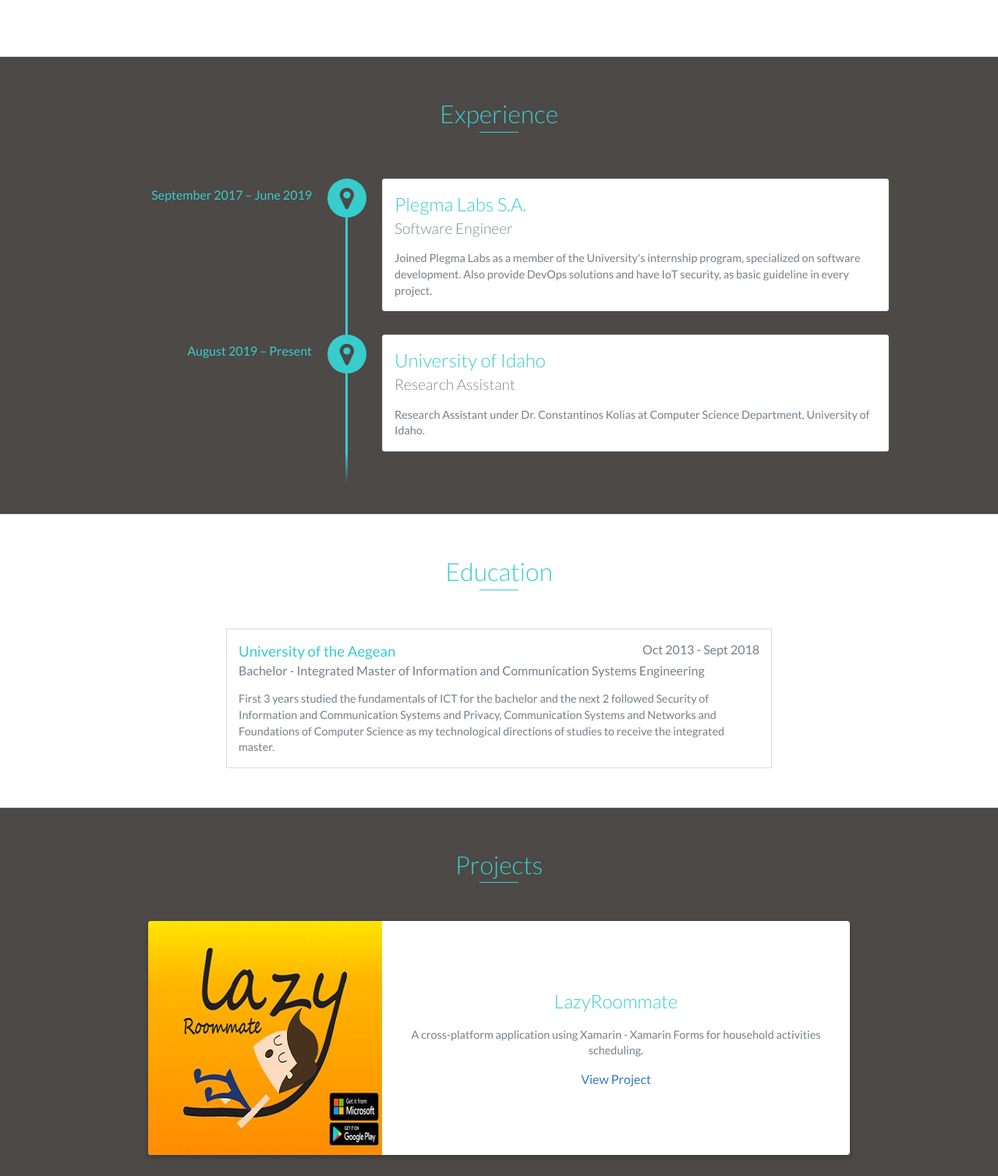
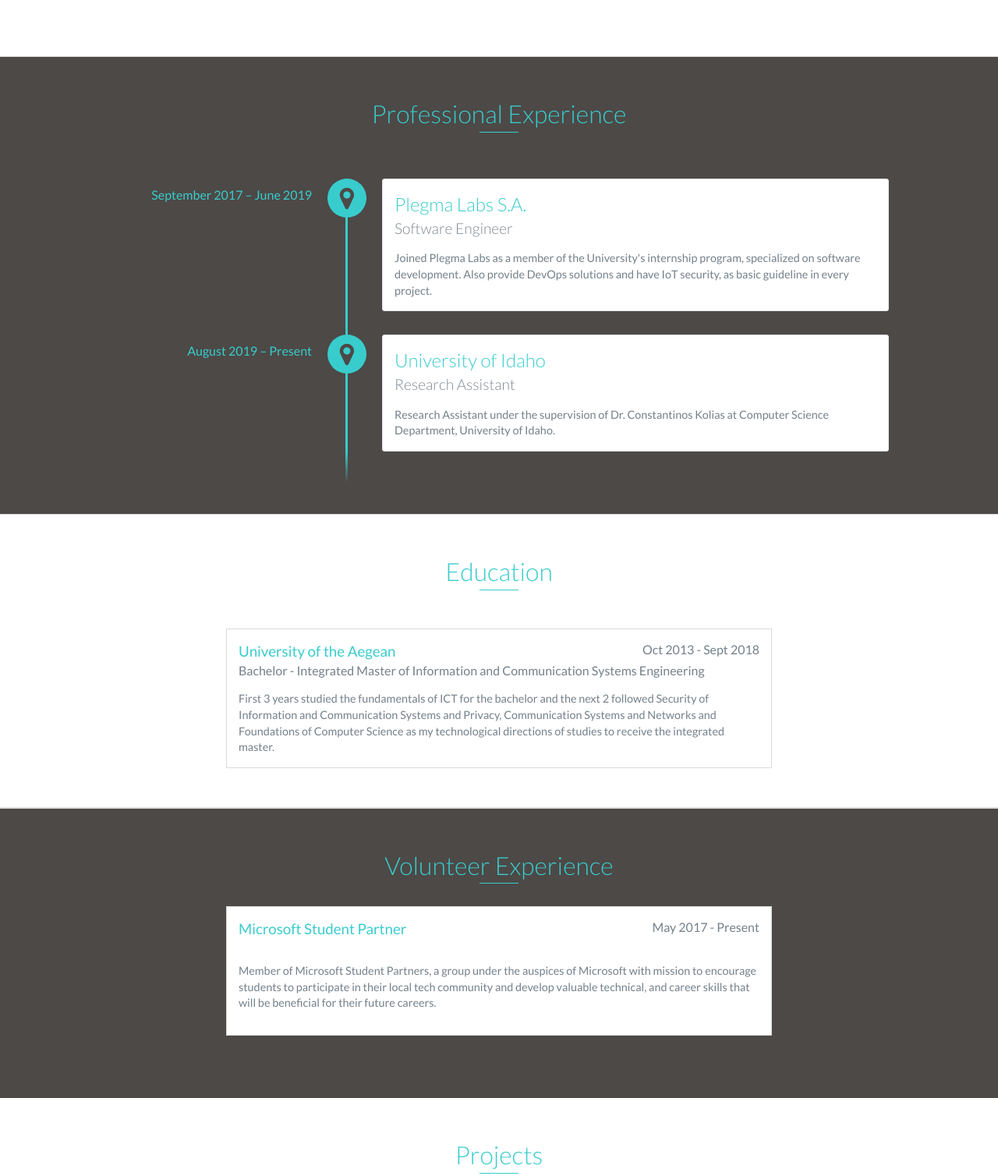
Before and after one commit to georgemakrakis/georgemakrakis.github.io, a website: page index.html in a window 1280 px wide. Shown: the part 1015-2523 px from the top of the page at 78% size. Drawn offline with nearby package versions, Linux system fonts and the light colour scheme; files that its build step writes are made by us from their sources.

Commit message:
Added MSP information

```diff
--- a/index.html
+++ b/index.html
@@ -29,10 +29,13 @@
                 <a href="#about">About</a>
             </li>
             <li>
-                <a href="#experience">Experience</a>
+                <a href="#experience">Professional Experience</a>
             </li>
             <li>
                 <a href="#education">Education</a>
+            </li>
+            <li>
+                <a href="#volunteer">Volunteer Experience</a>
             </li>
             <li>
                 <a href="#projects">Projects</a>
@@ -87,7 +90,7 @@
     <!-- End #about -->
 
     <div id="experience" class="background-alt">
-        <h2 class="heading">Experience</h2>
+        <h2 class="heading">Professional Experience</h2>
         <div id="experience-timeline">
             <div data-date="September 2017 – June 2019">
                 <h3>Plegma Labs S.A.</h3>
@@ -101,7 +104,7 @@
                 <h3>University of Idaho</h3>
                 <h4>Research Assistant</h4>
                 <p>
-                    Research Assistant under Dr. Constantinos Kolias at Computer Science Department, University of Idaho.
+                    Research Assistant under the supervision of Dr. Constantinos Kolias at Computer Science Department, University of Idaho.
             </div>
         </div>
     </div>
@@ -123,7 +126,24 @@
     </div>
     <!-- End #education -->
 
-    <div id="projects" class="background-alt">
+    <div id="volunteer" class="optional-section background-alt">
+        <h2 class="heading">Volunteer Experience</h2>
+
+        <div class="education-block optional-section-block">
+            <h3>Microsoft Student Partner</h3>
+            <span class="education-date">May 2017 - Present</span>
+            <h4></h4>
+            <p>
+                Member of Microsoft Student Partners, a group under the auspices of Microsoft with mission to encourage students to participate in their local tech
+                community and develop valuable technical, and career skills that will be beneficial for their future careers.
+            </p>
+        </div>
+        <!-- End volunteering-block -->
+
+    </div>
+    <!-- End volunteering -->
+
+    <div id="projects">
         <h2 class="heading">Projects</h2>
         <div class="container">
             <div class="row">
@@ -211,7 +231,7 @@
     </div>
     <!-- End #projects -->
 
-    <div id="skills">
+    <div id="skills" class="background-alt">
         <h2 class="heading">Skills</h2>
         <ul>
             <li>Node.js</li>
```
